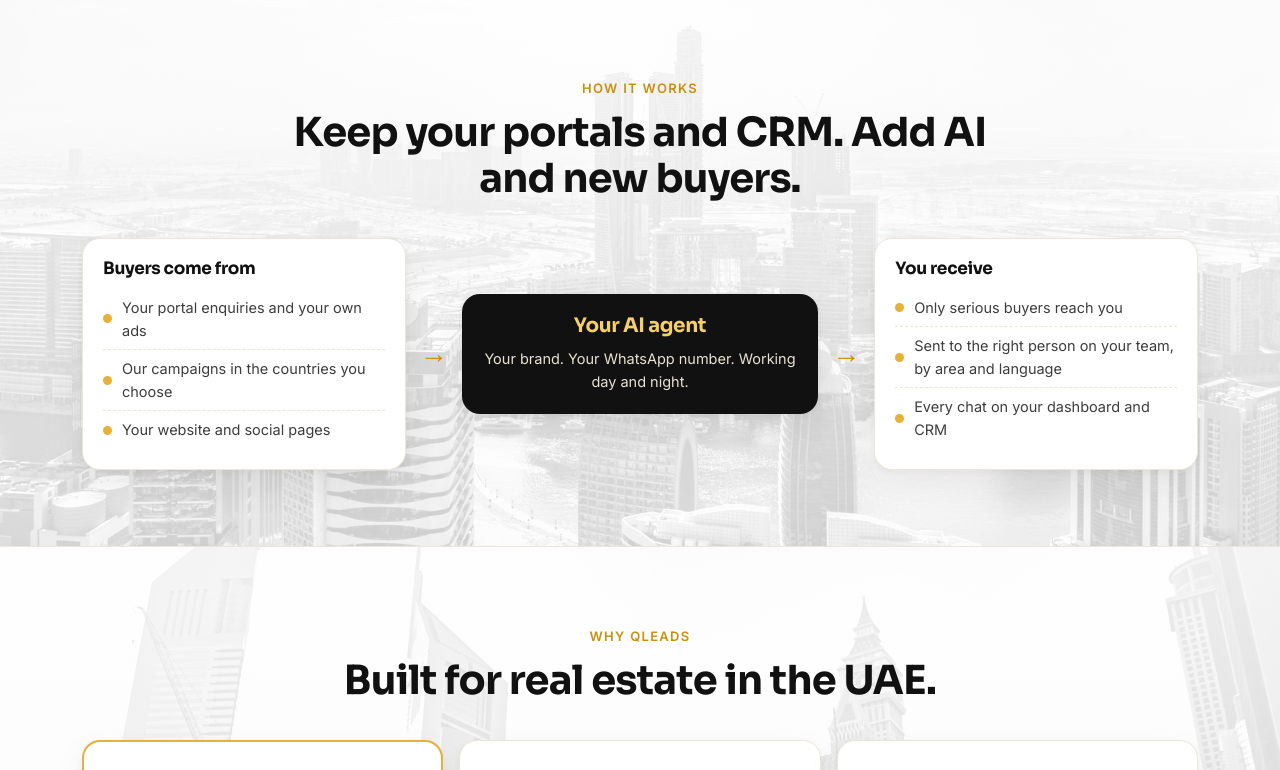
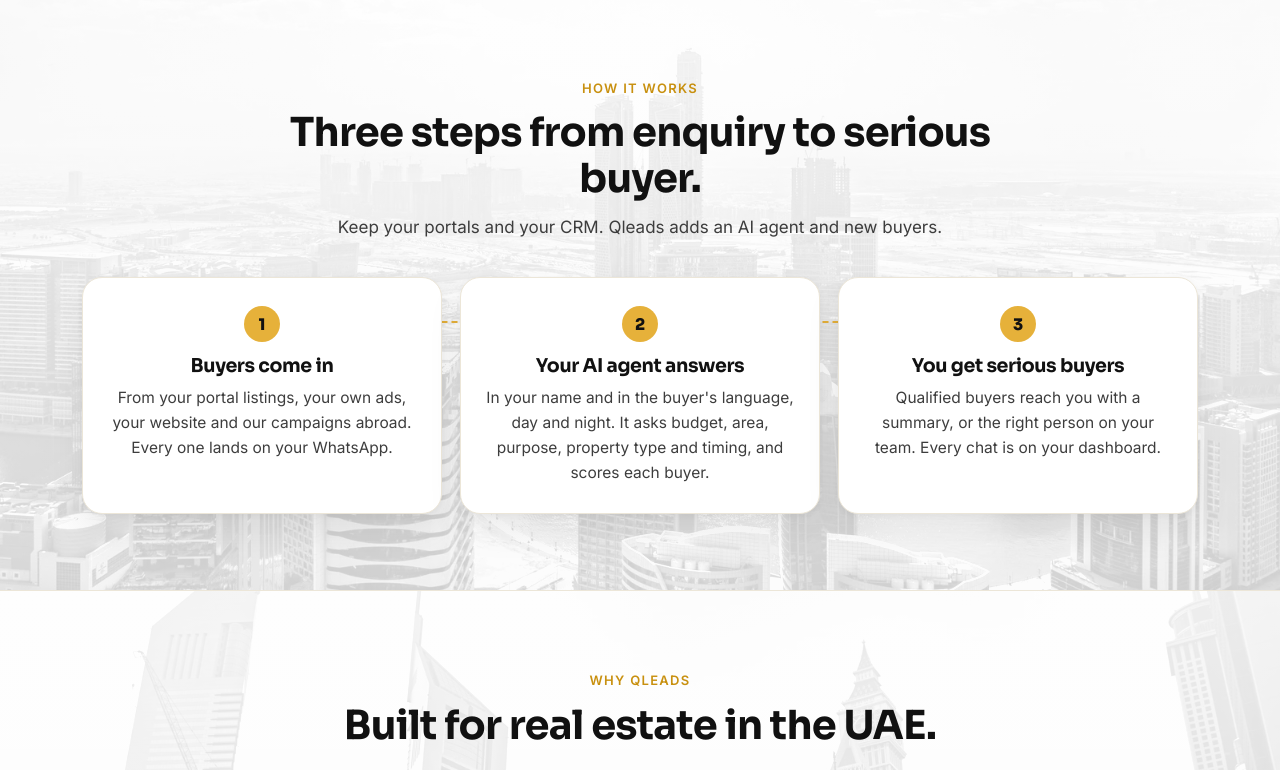
Before and after one commit to kavinderkhurana-qleads/qleads-site, a plain HTML site: page index.html in a window 1280 px wide. Shown: the part 1536-2306 px from the top of the page. Drawn offline with Linux system fonts and the light colour scheme.

Commit message:
How it works redesigned as three steps (no black box); band eyebrow removed
Co-Authored-By: Claude Opus 5.5 <noreply@anthropic.com>

```diff
--- a/assets/site.css
+++ b/assets/site.css
@@ -339,6 +339,13 @@ body{padding-bottom:64px}
 .packs th{color:var(--muted);font-weight:600;font-size:13px;text-transform:uppercase;letter-spacing:.05em}
 .packs td:first-child{color:var(--black);font-weight:600}
 .disc button.btn{font-family:'Inter',sans-serif}
+.how3{display:grid;gap:18px;position:relative}
+@media(min-width:960px){.how3{grid-template-columns:repeat(3,1fr)}.how3:before{content:"";position:absolute;top:44px;left:16%;right:16%;border-top:2px dashed var(--gold-2);z-index:0}}
+.hstep{position:relative;z-index:1;background:#fff;border:1px solid var(--line);border-radius:20px;padding:28px 24px;box-shadow:var(--shadow);text-align:center}
+.hnum{width:36px;height:36px;margin:0 auto 14px;border-radius:50%;background:var(--gold-2);color:var(--black);display:grid;place-items:center;font:800 16px 'Sora',sans-serif;box-shadow:0 0 0 6px #fff}
+.hstep h3{font-size:19px;margin-bottom:8px}
+.hstep p{font-size:15.5px}
+.bandbox h2{margin-top:0}
 
 /* content pages (top-up, privacy, terms, brokers, 404) */
 .pagehead{position:relative;overflow:hidden;border-bottom:1px solid var(--line)}
--- a/index.html
+++ b/index.html
@@ -102,26 +102,24 @@
   <div class="wrap">
     <div class="head center">
       <span class="k">How it works</span>
-      <h2>Keep your portals and CRM. Add AI and new buyers.</h2>
+      <h2>Three steps from enquiry to serious buyer.</h2>
+      <p>Keep your portals and your CRM. Qleads adds an AI agent and new buyers.</p>
     </div>
-    <div class="flow">
-      <div class="node">
-        <h3>Buyers come from</h3>
-        <div class="row"><span class="dot"></span>Your portal enquiries and your own ads</div>
-        <div class="row"><span class="dot"></span>Our campaigns in the countries you choose</div>
-        <div class="row"><span class="dot"></span>Your website and social pages</div>
+    <div class="how3">
+      <div class="hstep">
+        <div class="hnum">1</div>
+        <h3>Buyers come in</h3>
+        <p>From your portal listings, your own ads, your website and our campaigns abroad. Every one lands on your WhatsApp.</p>
       </div>
-      <div class="arrow">&rarr;</div>
-      <div class="node mid">
-        <h3>Your AI agent</h3>
-        <p>Your brand. Your WhatsApp number. Working day and night.</p>
+      <div class="hstep">
+        <div class="hnum">2</div>
+        <h3>Your AI agent answers</h3>
+        <p>In your name and in the buyer's language, day and night. It asks budget, area, purpose, property type and timing, and scores each buyer.</p>
       </div>
-      <div class="arrow">&rarr;</div>
-      <div class="node">
-        <h3>You receive</h3>
-        <div class="row"><span class="dot"></span>Only serious buyers reach you</div>
-        <div class="row"><span class="dot"></span>Sent to the right person on your team, by area and language</div>
-        <div class="row"><span class="dot"></span>Every chat on your dashboard and CRM</div>
+      <div class="hstep">
+        <div class="hnum">3</div>
+        <h3>You get serious buyers</h3>
+        <p>Qualified buyers reach you with a summary, or the right person on your team. Every chat is on your dashboard.</p>
       </div>
     </div>
   </div>
@@ -147,7 +145,7 @@
 
 <!-- 6 PRICING -->
 <div class="band">
-  <div class="wrap"><div class="bandbox"><span class="k">Dubai, Abu Dhabi and beyond</span><h2>Buyers from every country, answered in their own language.</h2></div></div>
+  <div class="wrap"><div class="bandbox"><h2>Buyers from every country, answered in their own language.</h2></div></div>
 </div>
 
 <section id="pricing" class="bgimg bg-bb bg-strong">
```
